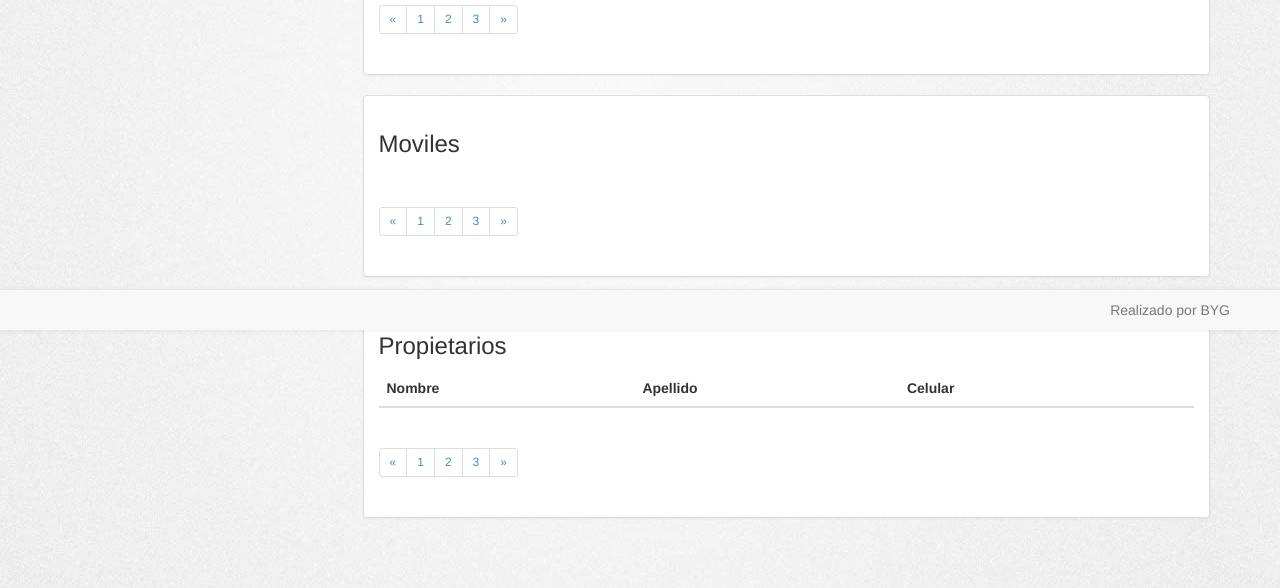
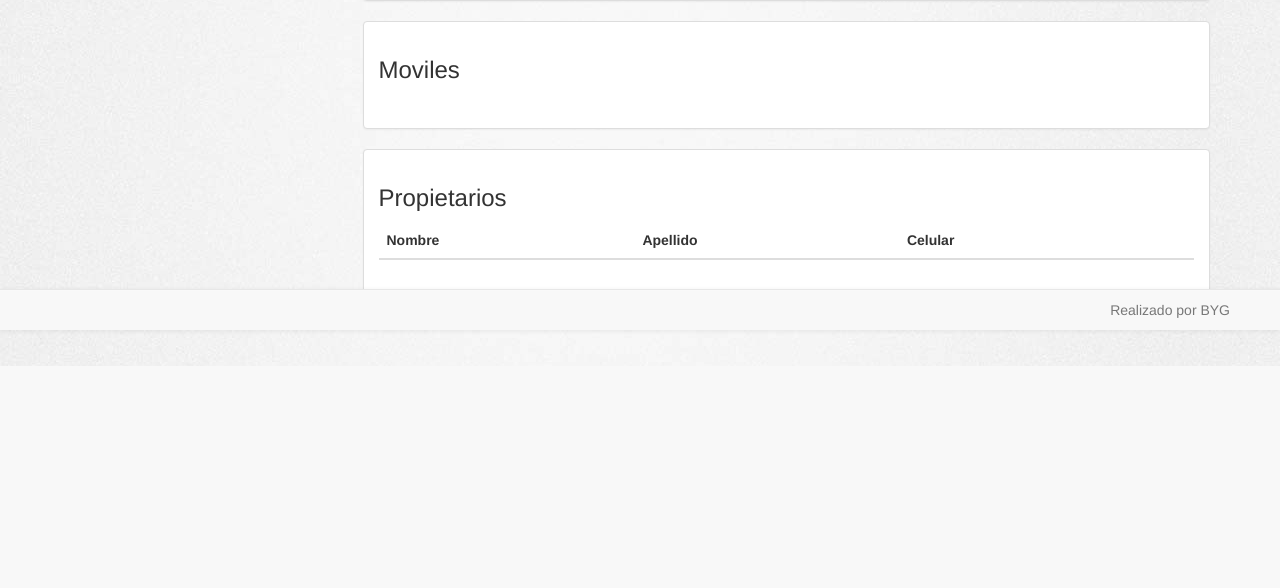
Before and after one commit to guyt101z/taxiadmin, a Symfony app: template src/TaxiAdmin/EmpresaBundle/Resources/views/Empresa/show.html.twig in a window 1280 px wide. Shown: the part 470-1058 px from the top of the page. After the commit the page ends 836 px from the top, so only its background shows below. Run offline with Twig, Linux system fonts and the light colour scheme; the template is opened without the code that fills it, so the values that code supplies are empty; form fields are guessed from the names that the template uses; some libraries are stand-ins or nearby versions.

Commit message:
quitando el paginado de las páginas

```diff
--- a/src/TaxiAdmin/EmpresaBundle/Resources/views/Empresa/index.html.twig
+++ b/src/TaxiAdmin/EmpresaBundle/Resources/views/Empresa/index.html.twig
@@ -41,13 +41,13 @@
                     </table>
                 </div>
 
-                <ul class="pagination">
+             <!--    <ul class="pagination">
                   <li><a href="#">&laquo;</a></li>
                   <li><a href="#">1</a></li>
                   <li><a href="#">2</a></li>
                   <li><a href="#">3</a></li>
                   <li><a href="#">&raquo;</a></li>
-                </ul>
+                </ul> -->
 
           </div>
       </div>
--- a/src/TaxiAdmin/EmpresaBundle/Resources/views/Empresa/show.html.twig
+++ b/src/TaxiAdmin/EmpresaBundle/Resources/views/Empresa/show.html.twig
@@ -59,13 +59,13 @@
                         </tbody>
                     </table>
 
-                    <ul class="pagination pagination-sm">
+<!--                     <ul class="pagination pagination-sm">
                         <li><a href="#">&laquo;</a></li>
                         <li><a href="#">1</a></li>
                         <li><a href="#">2</a></li>
                         <li><a href="#">3</a></li>
                         <li><a href="#">&raquo;</a></li>
-                    </ul>
+                    </ul> -->
                 </div>
             </div>
 
@@ -75,13 +75,13 @@
                     <table class="table table-hover">
                     </table>
 
-                    <ul class="pagination pagination-sm">
+<!--                     <ul class="pagination pagination-sm">
                         <li><a href="#">&laquo;</a></li>
                         <li><a href="#">1</a></li>
                         <li><a href="#">2</a></li>
                         <li><a href="#">3</a></li>
                         <li><a href="#">&raquo;</a></li>
-                    </ul>
+                    </ul> -->
                 </div>
             </div>
 
@@ -115,13 +115,13 @@
                             {% endfor %}
                         </tbody>
                     </table>
-                    <ul class="pagination pagination-sm">
+<!--                     <ul class="pagination pagination-sm">
                         <li><a href="#">&laquo;</a></li>
                         <li><a href="#">1</a></li>
                         <li><a href="#">2</a></li>
                         <li><a href="#">3</a></li>
                         <li><a href="#">&raquo;</a></li>
-                    </ul>
+                    </ul> -->
                 </div>
             </div>
 
--- a/src/TaxiAdmin/PropietarioBundle/Resources/views/Propietario/show.html.twig
+++ b/src/TaxiAdmin/PropietarioBundle/Resources/views/Propietario/show.html.twig
@@ -78,13 +78,13 @@
                         {% endfor %}
                     </tbody>
                 </table>
-                <ul class="pagination pagination-sm">
+                <!-- <ul class="pagination pagination-sm">
                     <li><a href="#">&laquo;</a></li>
                     <li><a href="#">1</a></li>
                     <li><a href="#">2</a></li>
                     <li><a href="#">3</a></li>
                     <li><a href="#">&raquo;</a></li>
-                </ul>
+                </ul> -->
             </div>
 
         </div>
```
Also changed, not shown: src/TaxiAdmin/SitioBundle/Resources/public/js/app.js.
